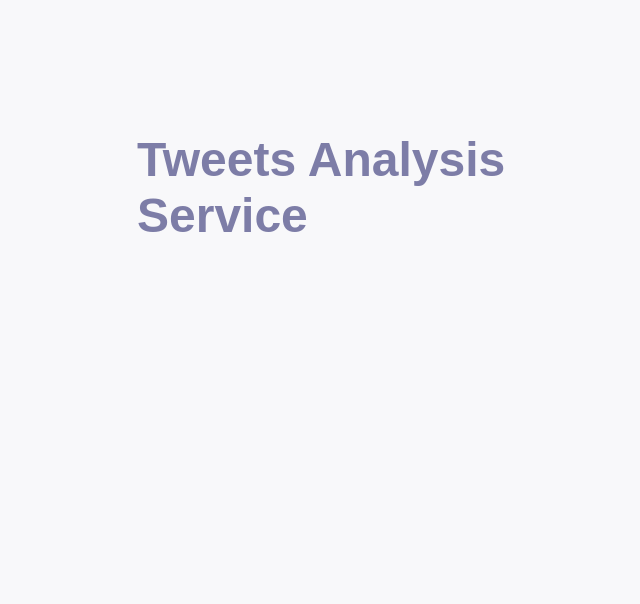
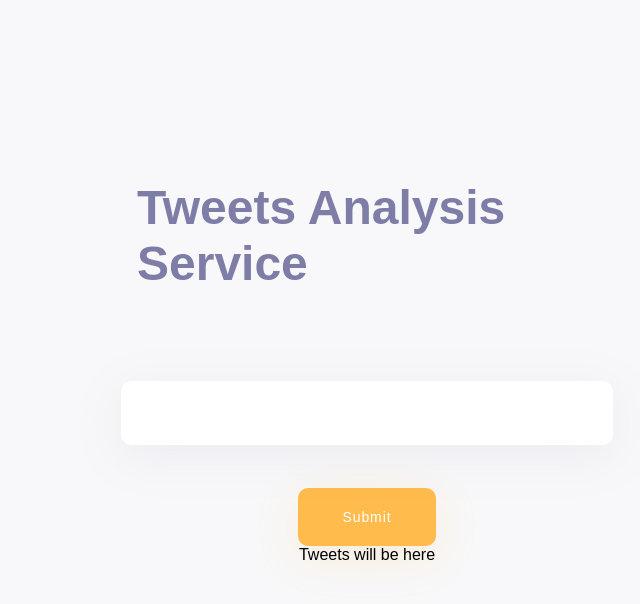
Before and after one commit to sergiycheck/CodeScreen_React_1, a React (Create React App) app: page / in a window 1280 px wide. Shown: the top 604 px of the page, without its empty margins (273-913 px from the left). Built offline with nearby package versions, Linux system fonts and the light colour scheme; no server answers.

Commit message:
getting tweets

```diff
--- a/package.json
+++ b/package.json
@@ -18,7 +18,8 @@
     "react-dom": "^18.2.0",
     "react-router-dom": "^6.6.1",
     "react-scripts": "5.0.1",
-    "sass": "^1.58.3"
+    "sass": "^1.58.3",
+    "zod": "^3.21.4"
   },
   "devDependencies": {
     "@types/jest": "29.2.5",
--- a/src/App/index.tsx
+++ b/src/App/index.tsx
@@ -1,10 +1,74 @@
 import React from "react";
+import axios from "axios";
+
 import "./style.scss";
+import Tweets from "../Tweets";
+import { Tweet, tweetsArrSchema } from "./types";
+
+const axiosInstance = axios.create({
+  baseURL: process.env.REACT_APP_WEPAPI,
+  timeout: 2000,
+  headers: { Authorization: `Bearer ${process.env.REACT_APP_TOKEN}` },
+});
+
+const tweetsEndpointURL = "/assessments/tweets";
 
 function App() {
+  const [userName, setUserName] = React.useState<string>("");
+  const [tweets, setTweets] = React.useState<{ [key: string]: Tweet }>();
+
+  const formSummitHandler = async () => {
+    const params = new URLSearchParams({ userName });
+
+    let { data } = await axiosInstance.get<Tweet[]>(
+      `${tweetsEndpointURL}?${params.toString()}`
+    );
+
+    data = data.map((item) => ({
+      ...item,
+      createdAt: `${item.createdAt}Z`,
+    }));
+
+    const validatedTweets = tweetsArrSchema.safeParse(data);
+
+    if (validatedTweets.success) {
+      const tweetsLookUp = {};
+      validatedTweets.data.forEach((item) => {
+        tweetsLookUp[item.id] = item;
+      });
+
+      setTweets(() => tweetsLookUp);
+    }
+
+    setUserName(() => "");
+  };
+
   return (
-    <div>
+    <div className="App">
       <p className="tweets-analysis-service">Tweets Analysis Service </p>
+      <form
+        id="input-form"
+        className="input-form"
+        onSubmit={(e) => {
+          e.preventDefault();
+          formSummitHandler();
+        }}
+      >
+        <input
+          value={userName}
+          onChange={(e) => setUserName(e.target.value)}
+          type="text"
+          id="input-box"
+          className="username-input-box enter-user-name"
+        />
+
+        <button type="submit" className="submit-button">
+          Submit
+        </button>
+      </form>
+
+      <Tweets />
+      {JSON.stringify(tweets)}
     </div>
   );
 }
--- a/src/App/style.scss
+++ b/src/App/style.scss
@@ -1,45 +1,66 @@
+.App {
+  height: 100%;
+  display: flex;
+  flex-direction: column;
+  align-items: center;
+}
+
+.tweets-analysis-service {
+  height: 112px;
+  width: 460px;
+  color: #7d7da7;
+  font-size: 48px;
+  font-weight: bold;
+  letter-spacing: 0;
+  line-height: 56px;
+  padding-top: 132px;
+  padding-bottom: 44px;
+}
+
 .username-input-box {
   height: 48px;
   width: 460px;
   border-radius: 10px;
-  background-color: #FFFFFF;
-  box-shadow: 0 10px 50px 0 rgba(125,125,167,0.1);
-  margin: auto;
+  border: none;
+  background-color: #ffffff;
+  box-shadow: 0 10px 50px 0 rgba(125, 125, 167, 0.1);
+}
+
+.username-input-box:focus {
+  outline: none;
 }
 
 .enter-user-name {
-  height: 32px;
-  width: 151px;
-  color: #87878A;
+  padding: 0.5rem;
+  padding-left: 24px;
+  color: #87878a;
   font-size: 16px;
   letter-spacing: 0;
   line-height: 56px;
-  margin-left: 24px;
   position: relative;
   bottom: 3px;
 }
 
+.input-form {
+  display: flex;
+  flex-direction: column;
+  justify-content: center;
+  gap: 40px;
+  align-items: center;
+}
+
 .submit-button {
-  height: 40px;
   width: 138px;
   border-radius: 10px;
-  background-color: #FFBB4B;
-  box-shadow: 0 10px 50px 0 rgba(255,187,75,0.2);
-  margin: auto;
-  margin-top: 40px;
+  border: none;
+  background-color: #ffbb4b;
+  box-shadow: 0 10px 50px 0 rgba(255, 187, 75, 0.2);
   cursor: pointer;
-}
 
-.submit-button-text {
-  height: 24px;
-  width: 58px;
-  color: #FFFFFF;
+  color: #ffffff;
   font-size: 14px;
   font-weight: 400;
   letter-spacing: 0.88px;
   line-height: 56px;
   text-align: center;
-  position: relative;
-  bottom: 7px;
-  margin-left: 40px;
 }
--- /dev/null
+++ b/src/App/types.ts
@@ -0,0 +1,15 @@
+import z from "zod";
+
+export const tweetShema = z.object({
+  id: z.string().uuid(),
+  createdAt: z.string().datetime({ offset: true }),
+  text: z.string(),
+  user: z.object({
+    id: z.string().uuid(),
+    userName: z.string(),
+  }),
+});
+
+export const tweetsArrSchema = z.array(tweetShema);
+
+export type Tweet = z.infer<typeof tweetShema>;
--- a/src/Tweets/index.tsx
+++ b/src/Tweets/index.tsx
@@ -1,29 +1,25 @@
-import { Component } from "react";
+import React from "react";
 import "./style.scss";
-import axios from "axios";
 
-const tweetsEndpointURL = "https://app.codescreen.com/api/assessments/tweets";
-const apiToken = "8c5996d5-fb89-46c9-8821-7063cfbc18b1";
-
-export default class Tweets extends Component {
+export default function Tweets() {
   /**
    * Retrieves the most popular hash tag tweeted by the given user.
    * Note that the string returned by this method should not include the hashtag itself.
    * For example, if the most popular hash tag is "#React", this method should return "React".
    * If there are no tweets for the given user, this method should return "N/A".
    */
-  getMostPopularHashTag(tweets) {
+  const getMostPopularHashTag = (tweets) => {
     //TODO Implement
-  }
+  };
 
   /**
    * Retrieves the highest number of tweets that were created on any given day by the given user.
    * A day's time period here is defined from 00:00:00 to 23:59:59
    * If there are no tweets for the given user, this method should return 0.
    */
-  getMostTweetsInOneDay(tweets) {
+  const getMostTweetsInOneDay = (tweets) => {
     //TODO Implement
-  }
+  };
 
   /**
    * Finds the first 6 characters of the ID of the longest tweet for the given user.
@@ -32,9 +28,9 @@ export default class Tweets extends Component {
    * You can assume there will only be one tweet that is the longest.
    * If there are no tweets for the given user, this method should return "N/A".
    */
-  getLongestTweetIdPrefix(tweets) {
+  const getLongestTweetIdPrefix = (tweets) => {
     //TODO Implement
-  }
+  };
 
   /**
    * Retrieves the most number of days between tweets by the given user.
@@ -42,7 +38,9 @@ export default class Tweets extends Component {
    * method should return 12.
    * If there are no tweets for the given user, this method should return 0.
    */
-  getMostDaysBetweenTweets(tweets) {
+  const getMostDaysBetweenTweets = (tweets) => {
     //TODO Implement
-  }
+  };
+
+  return <div>Tweets will be here</div>;
 }
--- a/src/index.tsx
+++ b/src/index.tsx
@@ -9,4 +9,8 @@ const root = ReactDOM.createRoot(
   document.getElementById("root") as HTMLElement
 );
 
-root.render(<App />);
+root.render(
+  <React.StrictMode>
+    <App />
+  </React.StrictMode>
+);
--- /dev/null
+++ b/src/react-app-env.d.ts
@@ -0,0 +1 @@
+/// <reference types="react-scripts" />
--- a/src/style.scss
+++ b/src/style.scss
@@ -7,10 +7,10 @@ body {
 body {
   margin: 0;
   padding: 0;
-  font-family: 'Source Sans Pro', sans-serif;
+  font-family: "Source Sans Pro", sans-serif;
   font-weight: 200;
   text-rendering: optimizeLegibility;
-  background-color: #F8F8FA;
+  background-color: #f8f8fa;
 }
 
 h2 {
@@ -52,16 +52,3 @@ a:active {
 pre {
   white-space: pre-wrap;
 }
-
-.tweets-analysis-service {
-  height: 112px;
-  width: 460px;
-  color: #7D7DA7;
-  font-size: 48px;
-  font-weight: bold;
-  letter-spacing: 0;
-  line-height: 56px;
-  margin: auto;
-  padding-top: 132px;
-  padding-bottom: 44px;
-}
--- a/tsconfig.json
+++ b/tsconfig.json
@@ -17,6 +17,6 @@
     "noEmit": true,
     "jsx": "react-jsx"
   },
-  "include": ["src/**/*"],
+  "include": ["src"],
   "exclude": ["src/*.test.ts"]
 }
```
Also changed, not shown: 1 other file (tests, documents, lock files or other folders).
